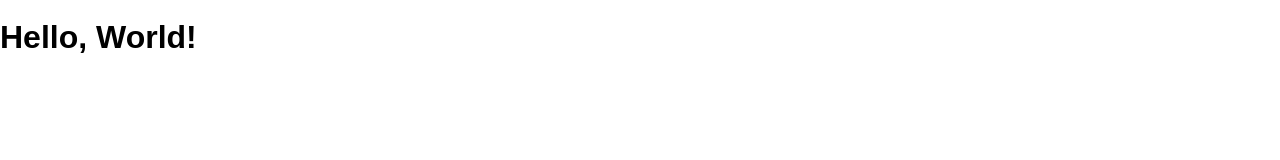
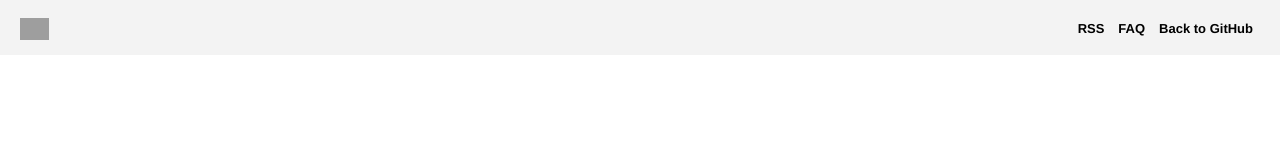
Before and after one commit to benjaminkent/octodex, a website: page public/index.html in a window 1280 px wide. Drawn offline with Linux system fonts and the light colour scheme; grey boxes are pictures that could not be loaded.

Commit message:
header complete

```diff
--- a/public/index.html
+++ b/public/index.html
@@ -1,12 +1,24 @@
 <!DOCTYPE html>
 <html>
+
 <head lang="en">
   <meta charset="UTF-8">
   <meta name="viewport" content="width=device-width, initial-scale=1">
   <title>Octodex</title>
   <link rel="stylesheet" href="/screen.css">
 </head>
+
 <body>
-    <h1>Hello, World!</h1>
+  <header>
+    <p class="image"><img src="https://octodex.github.com/ui/logo.png" height="22"></p>
+    <nav>
+      <ul>
+        <li><a href="http://feeds.feedburner.com/Octocats">RSS</a></li>
+        <li><a href="https://octodex.github.com/faq.html">FAQ</a></li>
+        <li><a href="https://github.com/">Back to GitHub</a></li>
+      </ul>
+    </nav>
+  </header>
 </body>
+
 </html>
--- a/public/screen.css
+++ b/public/screen.css
@@ -5,5 +5,33 @@ html {
 body {
   margin: 0;
   min-height: 100%;
-  font: 16px / 1 sans-serif;
+  font: 13px helvetica, arial, freesans, clean, sans-serif;
+  line-height: 1.4rem;
 }
+
+header {
+  display: flex;
+  justify-content: space-between;
+  font-weight: bold;
+  background-color: #f3f3f3;
+  height: 55px;
+}
+
+ul {
+  display: flex;
+  list-style-type: none;
+  padding: 5px 20px;
+}
+
+li {
+  padding: 0 7px;
+}
+
+li a {
+  color: black;
+  text-decoration: none;
+}
+
+p.image {
+  padding: 5px 0 0 20px;
+}
```
Lines whose indentation alone changed are shown as unchanged.
